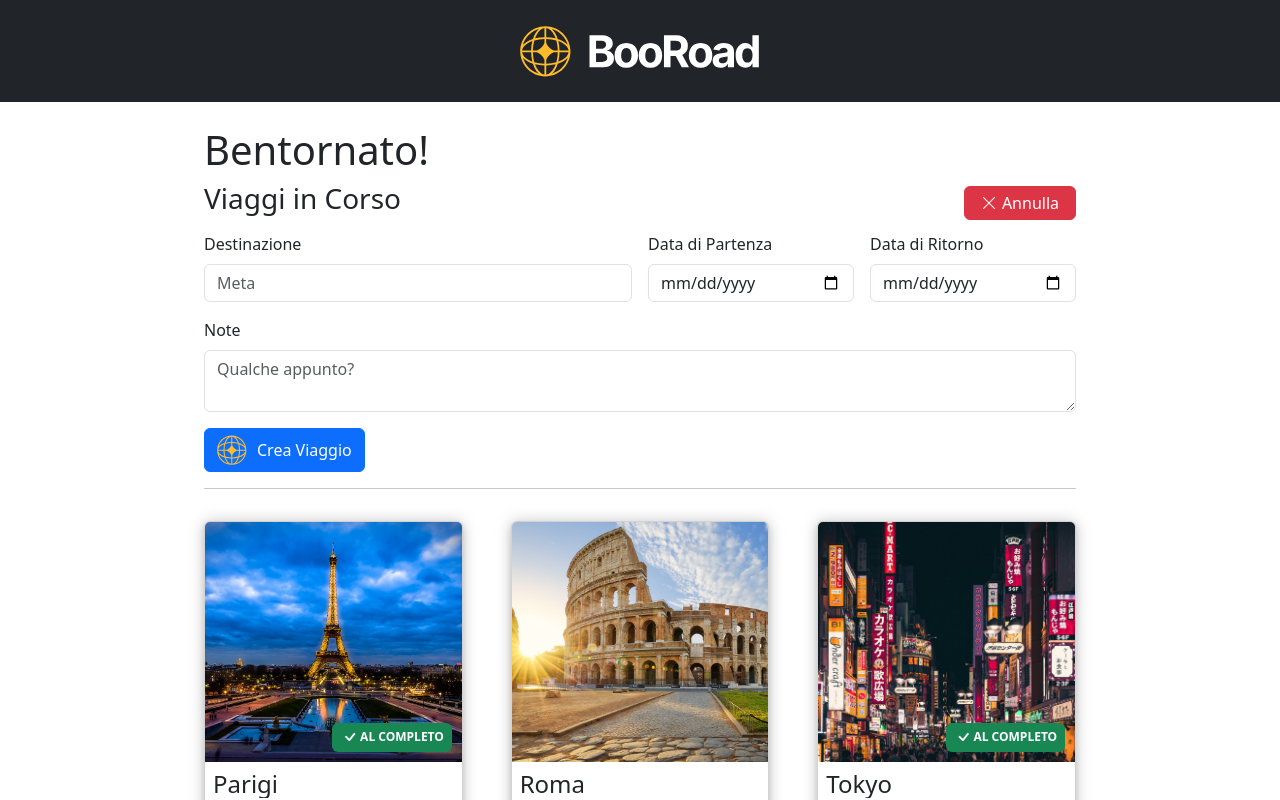
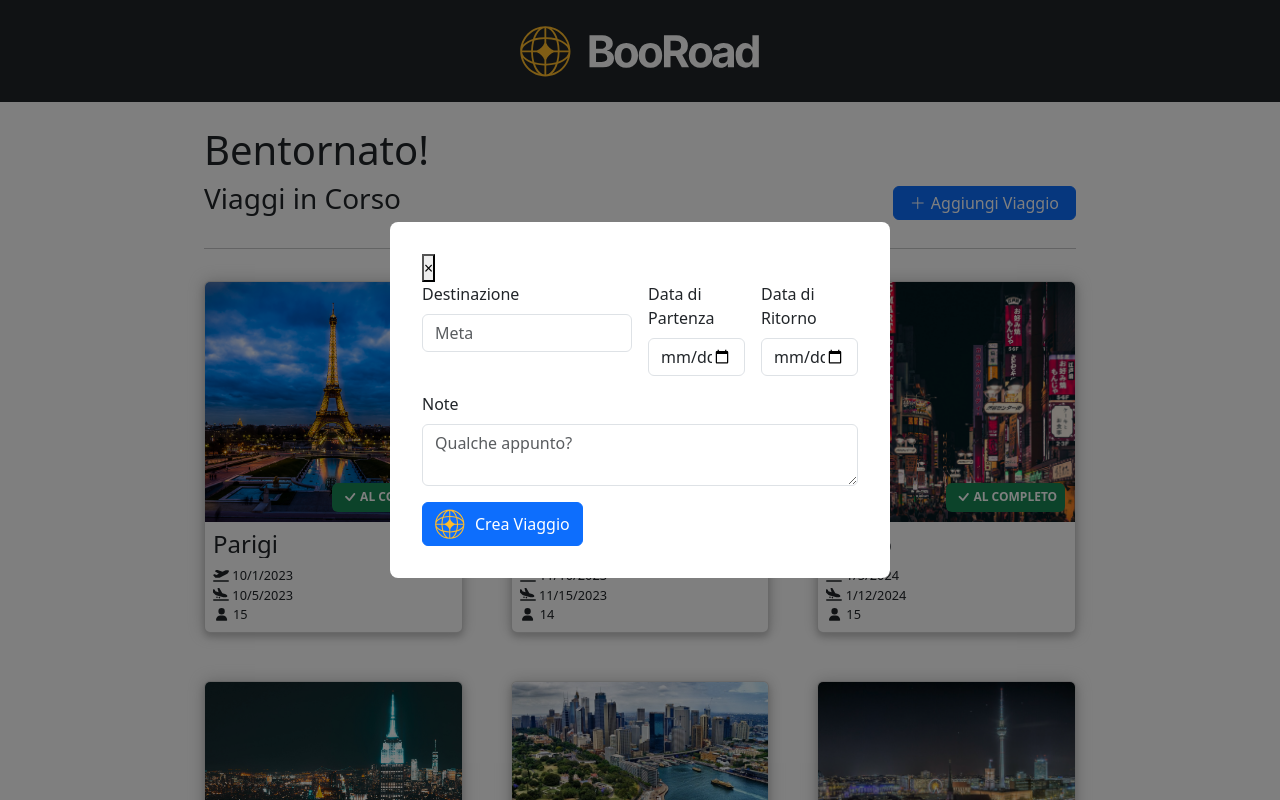
Before and after one commit to Leonardo-Mocchi/sst3-gruppo-4, a React (Vite) app: page / in a window 1280 px wide. Both pictures are taken after a click on the button "Aggiungi Viaggio". Shown: the top 800 px of the page. Built offline with nearby package versions, Linux system fonts and the light colour scheme.

Commit message:
Add Popup component and integrate it into HomePage for travel form display; update GlobalContext to close form after submission

```diff
--- /dev/null
+++ b/src/components/Popup.jsx
@@ -0,0 +1,14 @@
+export default function Popup({ children, isOpen, onClose }) {
+  if (!isOpen) return null;
+
+  return (
+      <div className="popup-overlay">
+          <div className="popup-content">
+              <button className="popup-close" onClick={onClose}>
+                  &times;
+              </button>
+              {children}
+          </div>
+      </div>
+  );
+}
--- a/src/context/GlobalContext.jsx
+++ b/src/context/GlobalContext.jsx
@@ -30,6 +30,8 @@ const GlobalProvider = ({ children }) => {
     // Update the state with the new travel
     setTravels((prevTravels) => [...prevTravels, newTravel]);
     e.target.reset(); // Reset the form after submission
+
+    setShowForm(false); // Close the form after submission
   }
 
   const handleSubmitPartecipant = (e, travelId) => {
--- a/src/index.css
+++ b/src/index.css
@@ -133,6 +133,27 @@ input:focus {
   border-color: #ffc107 !important;
 }
 
+.popup-overlay {
+  position: fixed;
+  top: 0;
+  left: 0;
+  width: 100%;
+  height: 100%;
+  background: rgba(0, 0, 0, 0.5);
+  display: flex;
+  justify-content: center;
+  align-items: center;
+  z-index: 1000;
+}
+
+.popup-content {
+  background: white;
+  padding: 2rem;
+  border-radius: 8px;
+  max-width: 500px;
+  width: 100%;
+  position: relative;
+}
 /* #endregion SingleTravel */
 
 /* #endregion main */
--- a/src/pages/HomePage.jsx
+++ b/src/pages/HomePage.jsx
@@ -2,6 +2,7 @@ import { Link } from "react-router-dom";
 import AddTravelForm from "../components/AddTravelForm";
 import { useGlobalContext } from "../context/GlobalContext";
 import CardStructure from "../components/CardStructure";
+import Popup from "../components/Popup";
 
 export default function HomePage() {
     const { travels, setTravels, showForm, setShowForm, handleSubmit } = useGlobalContext();
@@ -18,30 +19,26 @@ export default function HomePage() {
 
                     {/* create travel button to display the form */}
                     <button
-                        className={showForm ? ("btn btn-danger") : ("btn btn-primary")}
+                        className="btn btn-primary"
                         style={{ padding: "0.25rem 1rem" }}
                         type="button"
                         onClick={() => setShowForm(!showForm)}
                     >
-                        {showForm ? (
-                            <span>
-                                <i className="bi bi-x-lg" style={{ marginRight: "5px" }}></i>
-                                Annulla
-                            </span>
-                        ) : (
+
                             <span>
                                 <i className="bi bi-plus-lg" style={{ marginRight: "5px" }}></i>
                                 Aggiungi Viaggio
                             </span>
-                        )}
+
                     </button>
                 </div>
                 <div>
+
                     {/* add new travel form */}
-                    {showForm && (
+                    <Popup isOpen={showForm} onClose={() => setShowForm(false)}>
+                        <AddTravelForm handleSubmit={handleSubmit} />
+                    </Popup>
 
-                        <AddTravelForm handleSubmit={handleSubmit} />
-                    )}
                 </div>
 
                 <hr />
```
